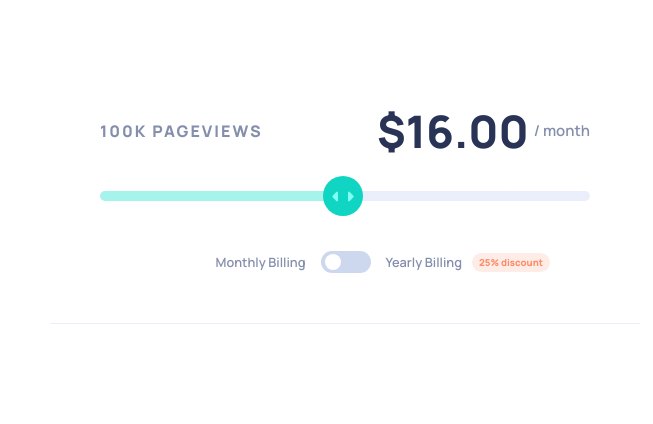
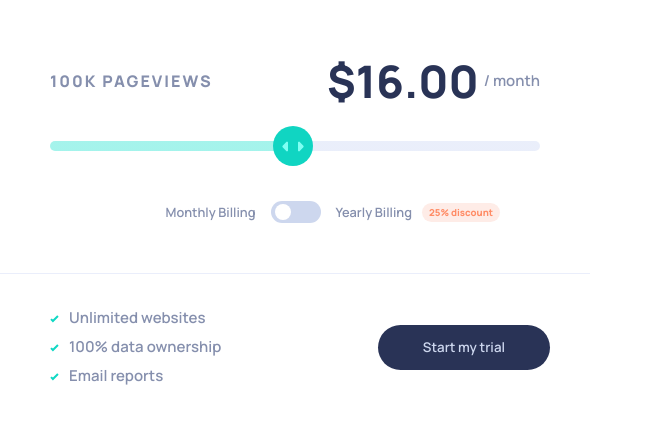
Before and after one commit to kdumagalhaes/interactive-pricing-component-vue, a Vue app: page / in a window 1280 px wide. Shown: the top 424 px of the page, without its empty margins (0-653 px from the left). Built offline with nearby package versions, Linux system fonts and the light colour scheme.

Commit message:
finished Advantages and Button component

```diff
--- a/src/App.vue
+++ b/src/App.vue
@@ -1,14 +1,16 @@
 <template>
     <PriceControl />
+    <AdvantagesAndButton />
 </template>
 
 <script>
 // organisms
-import { PriceControl } from '@/components/organisms'
+import { PriceControl, AdvantagesAndButton } from '@/components/organisms'
 
 export default {
     components: {
         PriceControl,
+        AdvantagesAndButton,
     },
 }
 </script>
--- a/src/assets/css/_reset.scss
+++ b/src/assets/css/_reset.scss
@@ -3,6 +3,7 @@
     padding: 0;
     box-sizing: border-box;
     outline: none;
+    list-style: none;
 }
 
 input,
--- a/src/components/atoms/Button.vue
+++ b/src/components/atoms/Button.vue
@@ -19,6 +19,7 @@ export default {
     border-radius: 50px;
     font-weight: $semi-bold;
     transition: color 0.4s;
+    height: 45px;
 
     &:hover {
         color: $neutral-very-pale-blue;
--- /dev/null
+++ b/src/components/organisms/AdvantagesAndButton.vue
@@ -0,0 +1,32 @@
+<template>
+    <div class="advantages-and-button">
+        <AdvantagesList
+            item1="Unlimited websites"
+            item2="100% data ownership"
+            item3="Email reports"
+        />
+        <Button text="Start my trial" />
+    </div>
+</template>
+
+<script>
+// atoms
+import { AdvantagesList, Button } from '@/components/atoms'
+
+export default {
+    components: {
+        AdvantagesList,
+        Button,
+    },
+}
+</script>
+
+<style lang="scss" scoped>
+.advantages-and-button {
+    width: 600px;
+    padding: 30px 50px;
+    display: flex;
+    justify-content: space-between;
+    align-items: center;
+}
+</style>
--- a/src/components/organisms/PriceControl.vue
+++ b/src/components/organisms/PriceControl.vue
@@ -32,7 +32,6 @@ export default {
 .price-control {
     max-width: 590px;
     padding: 50px;
-    margin: 50px;
     border-bottom: 1px solid $neutral-light-grayish-blue;
 
     .price-control__values {
--- a/src/components/organisms/index.js
+++ b/src/components/organisms/index.js
@@ -1 +1,2 @@
 export { default as PriceControl } from './PriceControl.vue'
+export { default as AdvantagesAndButton } from './AdvantagesAndButton.vue'
```
